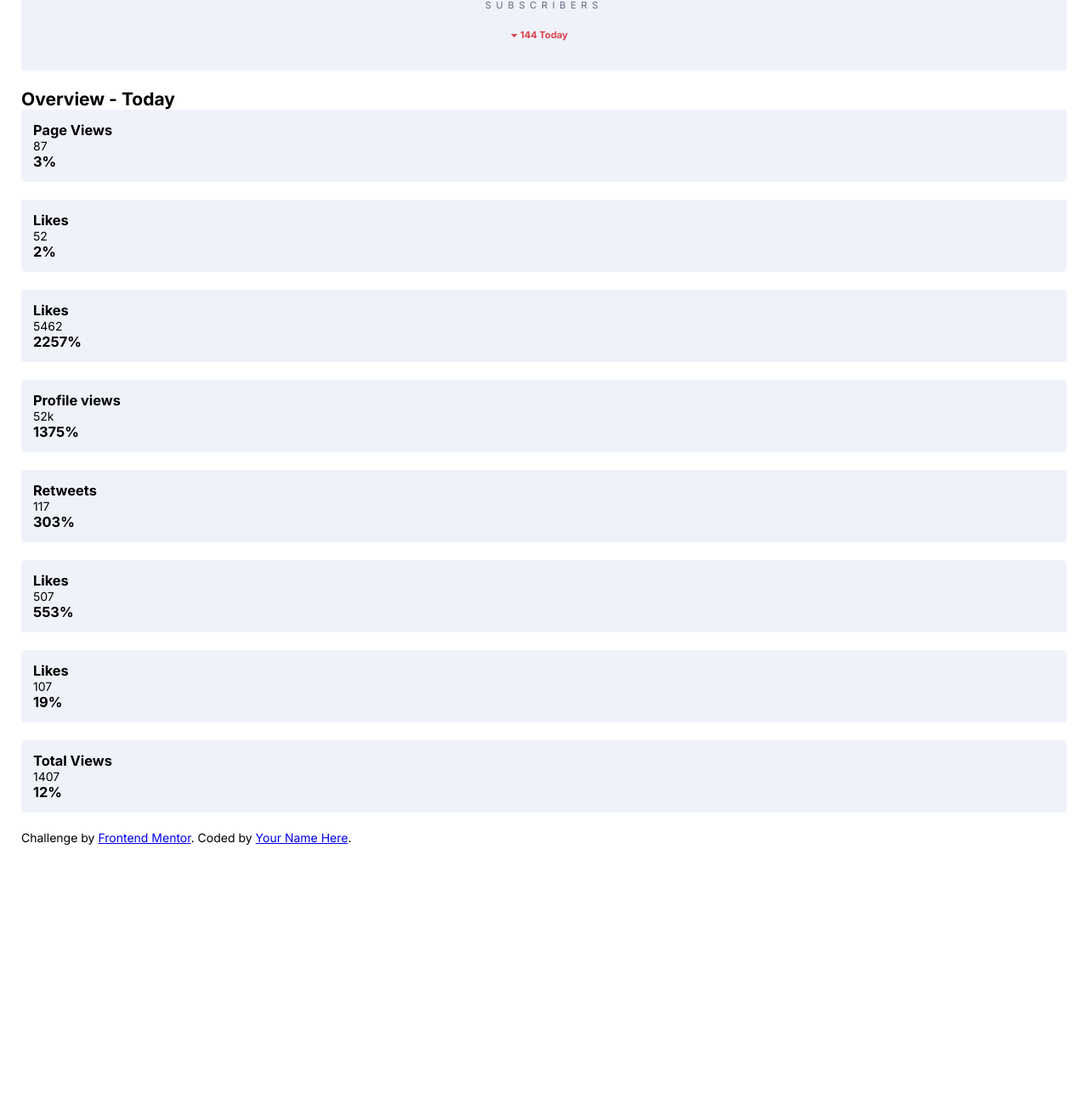
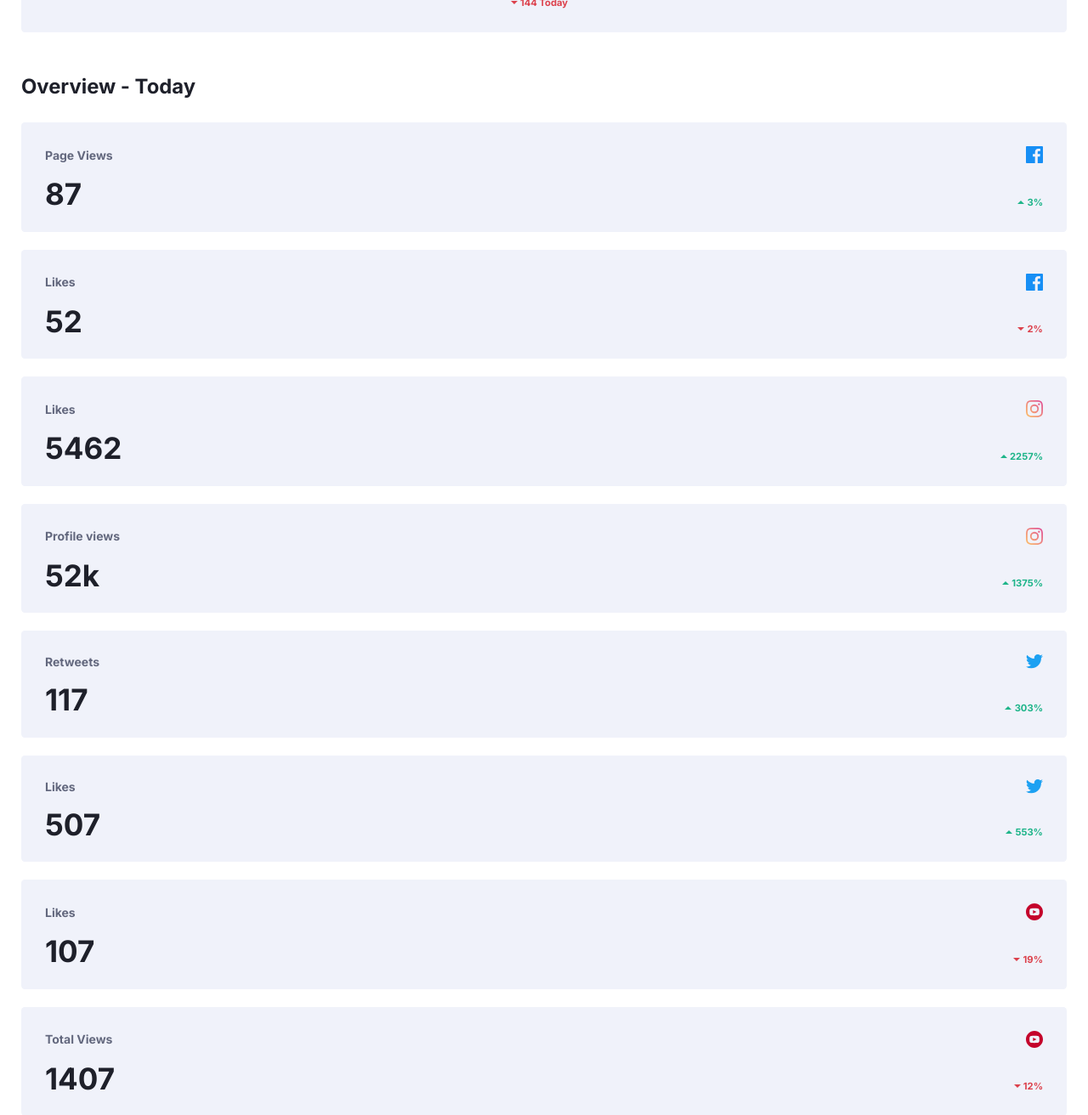
Before and after one commit to lukaszkus/social-media-dashboard, a website: page index.html in a window 1280 px wide. Shown: the part 1080-2392 px from the top of the page at 85% size. Before the commit the page ends 2074 px from the top, so only its background shows below. Drawn offline with Linux system fonts and the light colour scheme.

Commit message:
mobile layout finished

```diff
--- a/index.html
+++ b/index.html
@@ -31,42 +31,42 @@
       <section class="social">
         <div class="card card--facebook">
           <div class="card__heading">
-            <img src="images/icon-facebook.svg" class="card__heading-icon" alt="facebook icon"/>
-            <h3 class="card__heading-name">@nathanf</h3>
+            <img src="images/icon-facebook.svg" class="card__icon" alt="facebook icon"/>
+            <h3 class="card__name">@nathanf</h3>
           </div>
           <span class="card__value">1987</span>
           <p class="card__fans">Followers</p>
-          <h3 class="card__day-value card__day-value--up">12 Today</h3>
+          <h3 class="card__day value-up">12 Today</h3>
         </div>
 
         <div class="card card--twitter">
           <div class="card__heading">
-            <img src="images/icon-twitter.svg" class="card__heading-icon" alt="twitter icon"/>
-            <h3 class="card__heading-name">@nathanf</h3>
+            <img src="images/icon-twitter.svg" class="card__icon" alt="twitter icon"/>
+            <h3 class="card__name">@nathanf</h3>
           </div>
           <span class="card__value">1044</span>
           <p class="card__fans">Followers</p>
-          <h3 class="card__day-value card__day-value--up">99 Today</h3>
+          <h3 class="card__day value-up">99 Today</h3>
         </div>
 
         <div class="card card--instagram">
           <div class="card__heading">
-            <img src="images/icon-instagram.svg" class="card__heading-icon" alt="instagram icon"/>
-            <h3 class="card__heading-name">@realnathanf</h3>
+            <img src="images/icon-instagram.svg" class="card__icon" alt="instagram icon"/>
+            <h3 class="card__name">@realnathanf</h3>
           </div>
           <span class="card__value">11k</span>
           <p class="card__fans">Followers</p>
-          <h3 class="card__day-value card__day-value--up">1099 Today</h3>
+          <h3 class="card__day value-up">1099 Today</h3>
         </div>
 
         <div class="card card--youtube">
           <div class="card__heading">
-            <img src="images/icon-youtube.svg" class="card__heading-icon" alt="youtube icon"/>
-            <h3 class="card__heading-name">Nathan F.</h3>
+            <img src="images/icon-youtube.svg" class="card__icon" alt="youtube icon"/>
+            <h3 class="card__name">Nathan F.</h3>
           </div>
           <span class="card__value">8239</span>
           <p class="card__fans">Subscribers</p>
-          <h3 class="card__day-value card__day-value--down">144 Today</h3>
+          <h3 class="card__day value-down">144 Today</h3>
         </div>
       </section>
 
@@ -74,60 +74,92 @@
       <section class="overview">
         <h2 class="overview__title">Overview - Today</h2>
 
-        <div class="card">
-          <h3 class="card__user">Page Views</h3>
-          <i class="card__icon"></i>
-          <span class="card__value">87</span>
-          <h3 class="card__day-value">3%</h3>
+        <div class="card-sm">
+          <div class="card-sm__heading">
+            <h3 class="card-sm__name">Page Views</h3>
+            <img src="images/icon-facebook.svg" class="card-sm__icon" alt="facebook icon"/>
+          </div>
+          <div class="card-sm__stats">
+            <span class="card-sm__value">87</span>
+            <h3 class="card-sm__day value-up">3%</h3>
+          </div>
         </div>
 
-        <div class="card">
-          <h3 class="card__user">Likes</h3>
-          <i class="card__icon"></i>
-          <span class="card__value">52</span>
-          <h3 class="card__day-value">2%</h3>
+        <div class="card-sm">
+          <div class="card-sm__heading">
+            <h3 class="card-sm__name">Likes</h3>
+            <img src="images/icon-facebook.svg" class="card-sm__icon" alt="facebook icon"/>
+          </div>
+          <div class="card-sm__stats">
+            <span class="card-sm__value">52</span>
+            <h3 class="card-sm__day value-down">2%</h3>
+          </div>
         </div>
 
-        <div class="card">
-          <h3 class="card__user">Likes</h3>
-          <i class="card__icon"></i>
-          <span class="card__value">5462</span>
-          <h3 class="card__day-value">2257%</h3>
+        <div class="card-sm">
+          <div class="card-sm__heading">
+            <h3 class="card-sm__name">Likes</h3>
+            <img src="images/icon-instagram.svg" class="card-sm__icon" alt="instagram icon"/>
+          </div>
+          <div class="card-sm__stats">
+            <span class="card-sm__value">5462</span>
+            <h3 class="card-sm__day value-up">2257%</h3>
+          </div>
         </div>
 
-        <div class="card">
-          <h3 class="card__user">Profile views</h3>
-          <i class="card__icon"></i>
-          <span class="card__-value">52k</span>
-          <h3 class="card__day-value">1375%</h3>
+        <div class="card-sm">
+          <div class="card-sm__heading">
+            <h3 class="card-sm__name">Profile views</h3>
+            <img src="images/icon-instagram.svg" class="card-sm__icon" alt="instagram icon"/>
+          </div>
+          <div class="card-sm__stats">
+            <span class="card-sm__value">52k</span>
+            <h3 class="card-sm__day value-up">1375%</h3>
+          </div>
         </div>
 
-        <div class="card">
-          <h3 class="card__user">Retweets</h3>
-          <i class="card__icon"></i>
-          <span class="card__value">117</span>
-          <h3 class="card__day-value">303%</h3>
+        <div class="card-sm">
+          <div class="card-sm__heading">
+            <h3 class="card-sm__name">Retweets</h3>
+            <img src="images/icon-twitter.svg" class="card-sm__icon" alt="twitter icon"/>
+          </div>
+          <div class="card-sm__stats">
+            <span class="card-sm__value">117</span>
+            <h3 class="card-sm__day value-up">303%</h3>
+          </div>
         </div>
 
-        <div class="card">
-          <h3 class="card__user">Likes</h3>
-          <i class="card__icon"></i>
-          <span class="card__value">507</span>
-          <h3 class="card__day-value">553%</h3>
+        <div class="card-sm">
+          <div class="card-sm__heading">
+            <h3 class="card-sm__name">Likes</h3>
+            <img src="images/icon-twitter.svg" class="card-sm__icon" alt="twitter icon"/>
+          </div>
+          <div class="card-sm__stats">
+            <span class="card-sm__value">507</span>
+            <h3 class="card-sm__day value-up">553%</h3>
+          </div>
         </div>
 
-        <div class="card">
-          <h3 class="card__user">Likes</h3>
-          <i class="card__icon"></i>
-          <span class="card__value">107</span>
-          <h3 class="card__day-value">19%</h3>
+        <div class="card-sm">
+          <div class="card-sm__heading">
+            <h3 class="card-sm__name">Likes</h3>
+            <img src="images/icon-youtube.svg" class="card-sm__icon" alt="youtube icon"/>
+          </div>
+          <div class="card-sm__stats">
+            <span class="card-sm__value">107</span>
+            <h3 class="card-sm__day value-down">19%</h3>
+          </div>
         </div>
 
-        <div class="card">
-          <h3 class="card__user">Total Views</h3>
-          <i class="card__icon"></i>
-          <span class="card__value">1407</span>
-          <h3 class="card__day-value">12%</h3>
+        <div class="card-sm">
+          <div class="card-sm__heading">
+            <h3 class="card-sm__name">Total Views</h3>
+            <img src="images/icon-youtube.svg" class="card-sm__icon" alt="youtube icon"/>
+          </div>
+          <div class="card-sm__stats">
+            <span class="card-sm__value">1407</span>
+            <h3 class="card-sm__day value-down">12%</h3>
+          </div>
         </div>
 
       </section>
--- /dev/null
+++ b/scss/elements/_footer.scss
@@ -0,0 +1,12 @@
+.attribution {
+  text-align: center;
+  font-size: 0.7rem;
+  padding: 1rem;
+  color: var(--small-txt-color);
+  a {
+    color: var(--small-txt-color);
+  }
+  a:hover {
+    color: $color-primary-down;
+  }
+}
--- a/scss/elements/_header.scss
+++ b/scss/elements/_header.scss
@@ -1,5 +1,3 @@
-//header
-
 .container {
   .header {
     .heading {
--- a/scss/elements/_main.scss
+++ b/scss/elements/_main.scss
@@ -1,7 +1,6 @@
-@use "sass:color";
-
 .main {
   .social {
+    padding-bottom: 2rem;
     .card {
       display: flex;
       flex-direction: column;
@@ -11,14 +10,14 @@
         display: flex;
         justify-content: center;
         align-items: center;
-        padding: 1.5rem;
-        .card__heading-icon {
-          padding: 0 0.5rem;
-        }
-        .card__heading-name {
-          font-size: 0.8rem;
-          color: var(--small-txt-color);
-        }
+        padding-bottom: 1.4rem;
+      }
+      &__icon {
+        padding: 0 0.5rem;
+      }
+      &__name {
+        font-size: 0.8rem;
+        color: var(--small-txt-color);
       }
       &__value {
         font-size: 4rem;
@@ -31,31 +30,10 @@
         text-transform: uppercase;
         letter-spacing: 0.4rem;
         color: var(--small-txt-color);
+        padding-bottom: 1.8rem;
       }
-      &__day-value {
+      &__day {
         font-size: 0.8rem;
-        color: var(--small-txt-color);
-        padding: 1.5rem;
-        &--up {
-          color: $color-primary-up;
-          position: relative;
-          &::before {
-            content: url("../../images/icon-up.svg");
-            position: absolute;
-            left: 0.7rem;
-            top: 1.4rem;
-          }
-        }
-        &--down {
-          color: $color-primary-down;
-          position: relative;
-          &::before {
-            content: url("../../images/icon-down.svg");
-            position: absolute;
-            left: 0.7rem;
-            top: 1.4rem;
-          }
-        }
       }
       &--facebook {
         border-top: 0.3rem solid $color-facebook;
@@ -80,15 +58,72 @@
       }
     }
   }
+
+  .overview {
+    &__title {
+      font-size: 1.7rem;
+      color: var(--big-txt-color);
+      padding-bottom: 2rem;
+    }
+    .card-sm {
+      &__heading {
+        display: flex;
+        justify-content: space-between;
+        align-items: center;
+        margin-bottom: 1.5rem;
+      }
+      &__name {
+        font-size: 1rem;
+        color: var(--small-txt-color);
+      }
+      &__stats {
+        display: flex;
+        justify-content: space-between;
+        align-items: flex-end;
+      }
+      &__value {
+        font-size: 2.5rem;
+        font-weight: 700;
+        color: var(--big-txt-color);
+        line-height: 0.9;
+      }
+      &__day {
+        font-size: 0.8rem;
+      }
+    }
+  }
 }
 
-.card {
+.card,
+.card-sm {
   background-color: var(--card-bg-color);
   border-radius: 0.3rem;
   margin-bottom: 1.5rem;
-  padding: 1rem;
+  padding: 2rem;
   &:hover {
     background-color: var(--card-bg-color-hover);
     cursor: pointer;
   }
 }
+
+.value-up {
+  color: $color-primary-up;
+  position: relative;
+  &::before {
+    content: url("../../images/icon-up.svg");
+    position: absolute;
+    left: -0.8rem;
+    bottom: 0.15rem;
+  }
+}
+
+.value-down {
+  color: $color-primary-down;
+  position: relative;
+  &::before {
+    content: url("../../images/icon-down.svg");
+    position: absolute;
+    left: -0.8rem;
+    bottom: 0.15rem;
+  }
+}
--- a/scss/main.scss
+++ b/scss/main.scss
@@ -7,6 +7,7 @@
 //import elements
 @import "./elements/header";
 @import "./elements/main";
+@import "./elements/footer";
 
 * {
   margin: 0;
@@ -18,20 +19,6 @@ html {
   font-family: $font-main;
   font-size: 14px;
 }
-
-//   --top-bg-color: #{$color-very-pale};
-//   --bg-color: #{$color-light};
-//   --card-bg-color: #{$color-grayish-light};
-//   --small-txt-color: #{$color-grayish-dark};
-//   --big-txt-color: #{$color-very-dark};
-//   --toggle: #{$color-toggle-light};
-
-//   --top-bg-color: #{$color-dark};
-//   --bg-color: #{$color-very-dark};
-//   --card-bg-color: #{$color-desaturated-dark};
-//   --small-txt-color: #{$color-desaturated};
-//   --big-txt-color: #{$color-light};
-//   --toggle: #{$color-toggle-dark};
 
 body {
   background-color: var(--bg-color);
```
Also changed, not shown: css/main.css, 1 other file.
